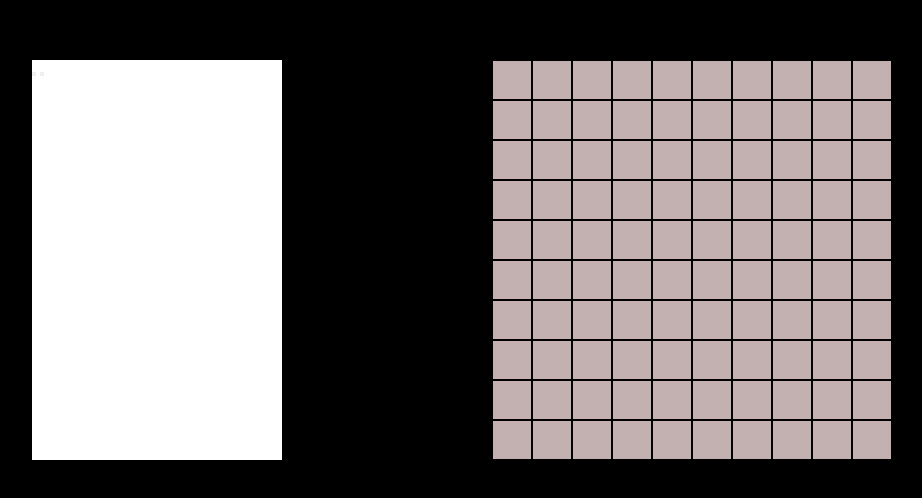
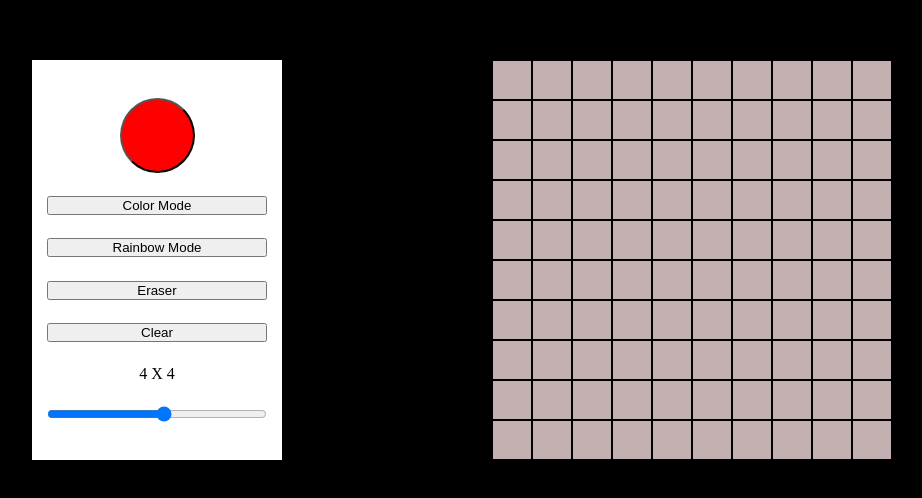
Before and after one commit to MarioMilosevic/Etch-A-Sketch, a website built with Vite: page index.html in a window 1280 px wide. Shown: the part 140-638 px from the top of the page, without its empty margins (178-1100 px from the left). Built offline with nearby package versions, Linux system fonts and the light colour scheme.

Commit message:
Make circle

```diff
--- a/index.html
+++ b/index.html
@@ -9,8 +9,13 @@
   <body>
     <div class="glavni">
       <div class="controler">
-        <button></button>
-        <button></button>
+        <button class="btn circleBtn"></button>
+        <button class="btn">Color Mode</button>
+        <button class="btn">Rainbow Mode</button>
+        <button class="btn eraserBtn">Eraser</button>
+        <button class="btn">Clear</button>
+        <p>4 X 4</p>
+        <input type="range" min="4" max="64" step="4" />
       </div>
       <div id="app" class="root"></div>
     </div>
--- a/style.css
+++ b/style.css
@@ -1,23 +1,23 @@
-*{
+* {
   margin: 0;
   padding: 0;
   box-sizing: border-box;
 }
 
 body {
-height: 100vh;
-width: 100vw;
+  height: 100vh;
+  width: 100vw;
   background-color: black;
 }
 /* body {
   /* display: flex;
   flex-direction: row;
    justify-content: center;*/
-  /* align-items: center;
+/* align-items: center;
   height: 100vh;
 } /**/
 
-.glavni{
+.glavni {
   display: flex;
   justify-content: space-evenly;
   align-items: center;
@@ -26,14 +26,30 @@ width: 100vw;
 }
 
 .controler {
+  display: flex;
+  padding: 15px;
+  justify-content: space-evenly;
+  align-items: stretch;
+  flex-direction: column;
   width: 250px;
   height: 400px;
   background-color: white;
+  text-align: center;
 }
 
-.root{
+.root {
   display: grid;
   background-color: rgb(195, 177, 177);
   width: 400px;
   height: 400px;
 }
+.circleBtn {
+  align-self: center;
+  background-color: red;
+  width: 75px;
+  height: 75px;
+  border-radius: 50px;
+}
+.btn {
+  cursor: pointer;
+}
```
